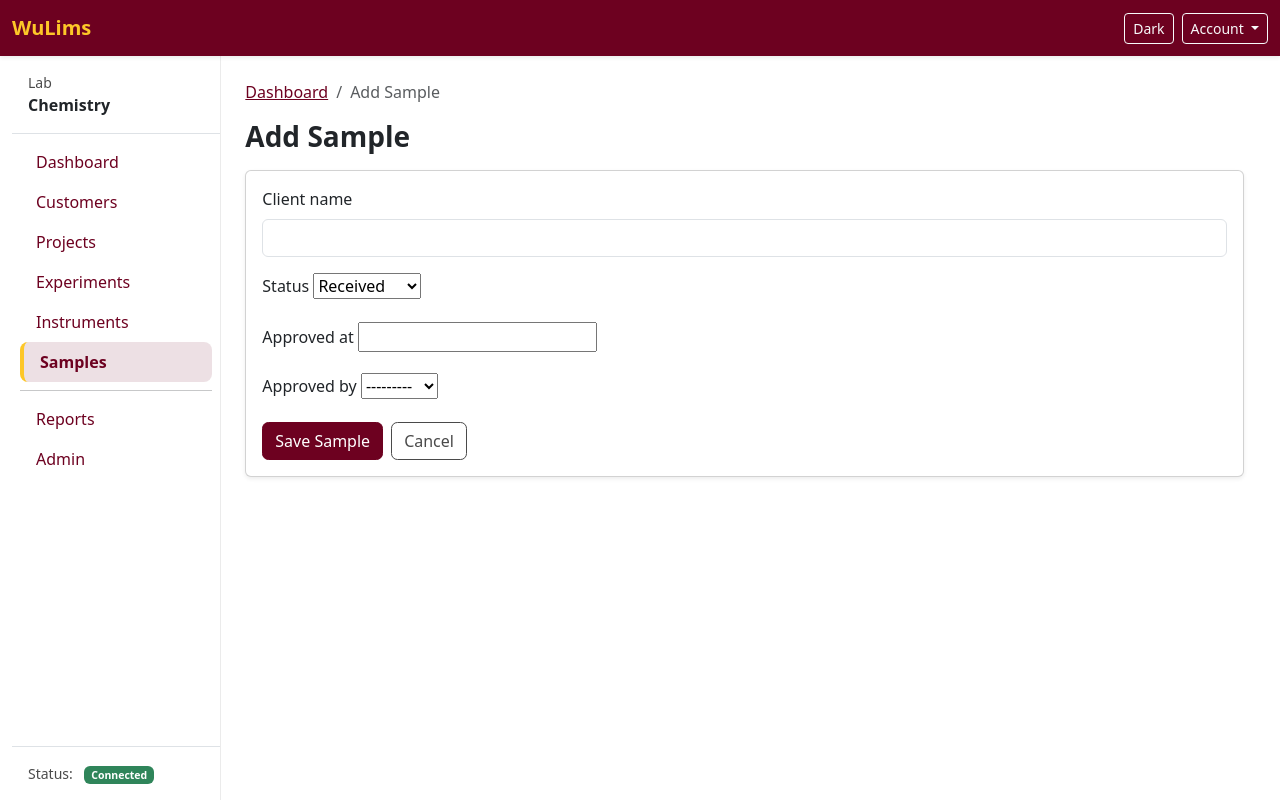
After one commit to Walsh-University/WuLims, a Django app: page /samples/add/ in a window 1280 px wide. The commit adds this page. Run offline with Django 5.2, Linux system fonts and the light colour scheme; the visitor is signed in with stand-in values (Sample User, id 1); data comes from the database, SQL or seed files in the repository; some libraries are stand-ins or nearby versions.

Commit message:
Samples Refactor (#32)
* Add Django Relationships Doc

* fix htmx, alpineJS, and add pretty samples highlight

* Add sample_add method stub

* Refactor sample_id to be a UUID. Refactor Sample Add to be non-admin.

* untrack .idea folder

```diff
--- a/samples/forms.py
+++ b/samples/forms.py
@@ -10,3 +10,12 @@ class SampleFilterForm(forms.Form):
         choices=[("", "Any")] + list(Sample.Status.choices),
         label="Status",
     )
+
+
+class SampleForm(forms.ModelForm):
+    class Meta:
+        model = Sample
+        fields = ["client_name", "status", "approved_at", "approved_by"]
+        widgets = {
+            "client_name": forms.TextInput(attrs={"class": "form-control"}),
+        }
--- a/samples/models.py
+++ b/samples/models.py
@@ -1,3 +1,5 @@
+import uuid
+
 from django.conf import settings
 from django.db import models
 
@@ -10,7 +12,7 @@ class Sample(models.Model):
         APPROVED = "APPROVED"
         REJECTED = "REJECTED"
 
-    sample_id = models.CharField(max_length=32, unique=True)
+    sample_id = models.UUIDField(primary_key=True, default=uuid.uuid4, editable=False)
     client_name = models.CharField(max_length=200)
     received_at = models.DateTimeField(auto_now_add=True)
     status = models.CharField(max_length=20, choices=Status.choices, default=Status.RECEIVED)
@@ -19,4 +21,4 @@ class Sample(models.Model):
     approved_by = models.ForeignKey(settings.AUTH_USER_MODEL, null=True, blank=True, on_delete=models.SET_NULL)
 
     def __str__(self):
-        return self.sample_id
+        return str(self.sample_id)
--- a/samples/templates/samples/partials/approve_modal.html
+++ b/samples/templates/samples/partials/approve_modal.html
@@ -22,8 +22,8 @@
                 hx-get="about:blank">Cancel</button>
 
         <button class="btn btn-primary"
-                hx-post="{% url 'samples:approve' sample.id %}"
-                hx-target="#sample-row-{{ sample.id }}"
+                hx-post="{% url 'samples:approve' sample.pk %}"
+                hx-target="#sample-row-{{ sample.pk }}"
                 hx-swap="outerHTML">
           Approve
         </button>
--- a/samples/templates/samples/partials/sample_row.html
+++ b/samples/templates/samples/partials/sample_row.html
@@ -1,5 +1,5 @@
-<tr id="sample-row-{{ s.id }}">
-  <td><a href="{% url 'samples:detail' s.id %}">{{ s.sample_id }}</a></td>
+<tr id="sample-row-{{ s.pk }}">
+  <td><a href="{% url 'samples:detail' s.pk %}">{{ s.sample_id }}</a></td>
   <td>{{ s.client_name }}</td>
   <td>
     {% if s.status == "APPROVED" %}
@@ -14,7 +14,7 @@
   <td class="text-end">
     {% if s.status == "IN_REVIEW" %}
       <button class="btn btn-sm btn-primary"
-              hx-get="{% url 'samples:approve_modal' s.id %}"
+              hx-get="{% url 'samples:approve_modal' s.pk %}"
               hx-target="#modal-target"
               hx-swap="innerHTML">
         Approve…
--- /dev/null
+++ b/samples/templates/samples/sample_form.html
@@ -0,0 +1,32 @@
+{% extends "lims_core/base.html" %}
+{% block title %}Add Sample - WuLims{% endblock %}
+{% block nav_samples_active %}active{% endblock %}
+{% block breadcrumb_current %}Add Sample{% endblock %}
+
+{% block content %}
+<div class="d-flex justify-content-between align-items-center mb-3">
+  <h1 class="h3 mb-0">Add Sample</h1>
+</div>
+
+<form method="post" class="card shadow-sm">
+  <div class="card-body">
+    {% csrf_token %}
+    {% if form.non_field_errors %}
+      <div class="text-danger small mb-3">{{ form.non_field_errors|join:", " }}</div>
+    {% endif %}
+    {% for field in form %}
+      <div class="mb-3">
+        <label class="form-label">{{ field.label }}</label>
+        {{ field }}
+        {% if field.errors %}
+          <div class="text-danger small">{{ field.errors|join:", " }}</div>
+        {% endif %}
+      </div>
+    {% endfor %}
+    <div class="d-flex gap-2">
+      <button class="btn btn-primary" type="submit">Save Sample</button>
+      <a class="btn btn-outline-secondary" href="{% url 'samples:list' %}">Cancel</a>
+    </div>
+  </div>
+</form>
+{% endblock %}
--- a/samples/templates/samples/sample_list.html
+++ b/samples/templates/samples/sample_list.html
@@ -7,7 +7,7 @@
 <div class="d-flex justify-content-between align-items-center mb-3">
   <h1 class="h3 mb-0">Samples</h1>
 
-  <a class="btn btn-sm btn-outline-secondary" href="{% url 'admin:samples_sample_add' %}">Add sample (admin)</a>
+  <a class="btn btn-sm btn-primary" href="{% url 'samples:add' %}">Add Sample</a>
 </div>
 
 <div
--- a/samples/urls.py
+++ b/samples/urls.py
@@ -6,8 +6,9 @@ app_name = "samples"
 
 urlpatterns = [
     path("", views.sample_list, name="list"),
+    path("add/", views.sample_add, name="add"),
     path("_table/", views.sample_table, name="table"),
-    path("<int:pk>/", views.sample_detail, name="detail"),
-    path("<int:pk>/_approve_modal/", views.approve_modal, name="approve_modal"),
-    path("<int:pk>/approve/", views.approve_sample, name="approve"),
+    path("<uuid:pk>/", views.sample_detail, name="detail"),
+    path("<uuid:pk>/_approve_modal/", views.approve_modal, name="approve_modal"),
+    path("<uuid:pk>/approve/", views.approve_sample, name="approve"),
 ]
--- a/samples/views.py
+++ b/samples/views.py
@@ -1,10 +1,14 @@
+import uuid
+
 from django.contrib.auth.decorators import login_required
+from django.db.models import CharField, Q
+from django.db.models.functions import Cast
 from django.http import HttpResponse, HttpResponseBadRequest
-from django.shortcuts import get_object_or_404, render
+from django.shortcuts import get_object_or_404, redirect, render
 from django.template.loader import render_to_string
 from django.utils import timezone
 
-from .forms import SampleFilterForm
+from .forms import SampleFilterForm, SampleForm
 from .models import Sample
 
 
@@ -25,13 +29,14 @@ def sample_table(request):
         if status:
             qs = qs.filter(status=status)
         if q:
-            qs = qs.filter(sample_id__icontains=q) | qs.filter(client_name__icontains=q)
+            qs = qs.annotate(sample_id_str=Cast("sample_id", output_field=CharField()))
+            qs = qs.filter(Q(sample_id_str__icontains=q) | Q(client_name__icontains=q))
 
     return render(request, "samples/partials/sample_table.html", {"samples": qs, "form": form})
 
 
 @login_required
-def sample_detail(request, pk: int):
+def sample_detail(request, pk: uuid.UUID):
     sample = get_object_or_404(Sample, pk=pk)
     tab = request.GET.get("tab")
 
@@ -44,13 +49,13 @@ def sample_detail(request, pk: int):
 
 
 @login_required
-def approve_modal(request, pk: int):
+def approve_modal(request, pk: uuid.UUID):
     sample = get_object_or_404(Sample, pk=pk)
     return render(request, "samples/partials/approve_modal.html", {"sample": sample})
 
 
 @login_required
-def approve_sample(request, pk: int):
+def approve_sample(request, pk: uuid.UUID):
     if request.method != "POST":
         return HttpResponseBadRequest("POST required")
 
@@ -75,3 +80,16 @@ def approve_sample(request, pk: int):
     oob = toast_html + '<div id="modal-target" hx-swap-oob="innerHTML"></div>'
 
     return HttpResponse((row_html + oob).encode("utf-8"))
+
+
+@login_required
+def sample_add(request):
+    if request.method == "POST":
+        form = SampleForm(request.POST)
+        if form.is_valid():
+            sample = form.save()
+            return redirect("samples:detail", pk=sample.pk)
+    else:
+        form = SampleForm()
+
+    return render(request, "samples/sample_form.html", {"form": form})
```
Also changed, not shown: samples/templates/samples/sample_detail.html (+4 -4 lines), tests/conftest.py (+0 -3 lines), tests/test_samples.py (+49 -15 lines), samples/migrations/0002_remove_sample_id_alter_sample_sample_id.py (added), 1 other file.
